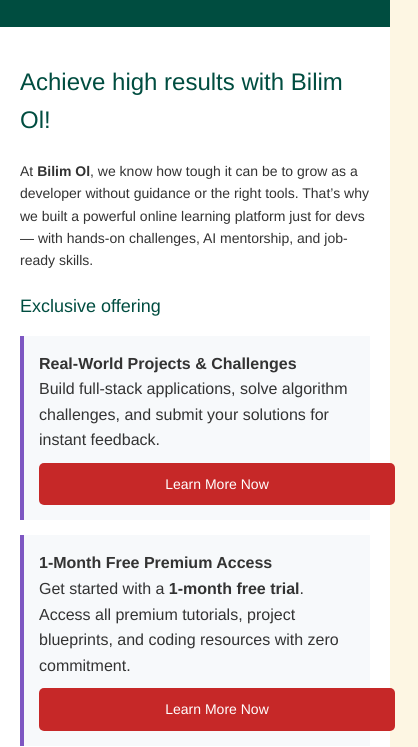
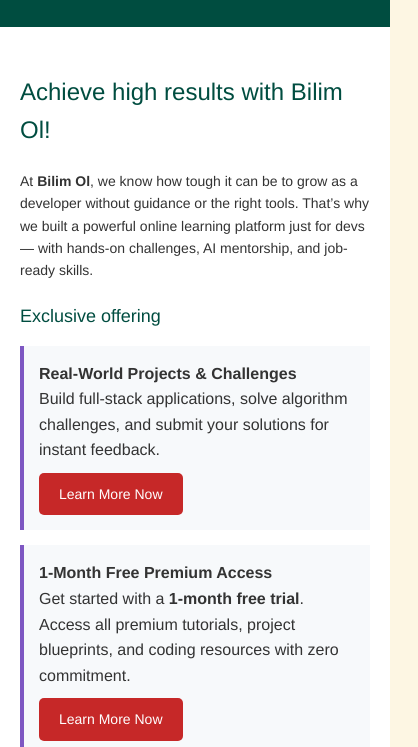
Before and after one commit to asadbekdev07/promotional-email, a plain HTML site: page index.html in a window 390 px wide. Shown: the part 97-844 px from the top of the page, 418 px wide, since content can reach past the window. Drawn offline with Linux system fonts and the light colour scheme.

Commit message:
Remove unnecessary responsive elements

```diff
--- a/index.html
+++ b/index.html
@@ -98,12 +98,6 @@
         color: #00aaff;
         text-decoration: underline;
       }
-
-      @media only screen and (max-width: 600px) {
-      .container { width: 100%; }
-      .content { padding: 20px; }
-      .cta-button, .learn-more-button { width: 100%; text-align: center; }
-    }
     </style>
 
   </head>
```
